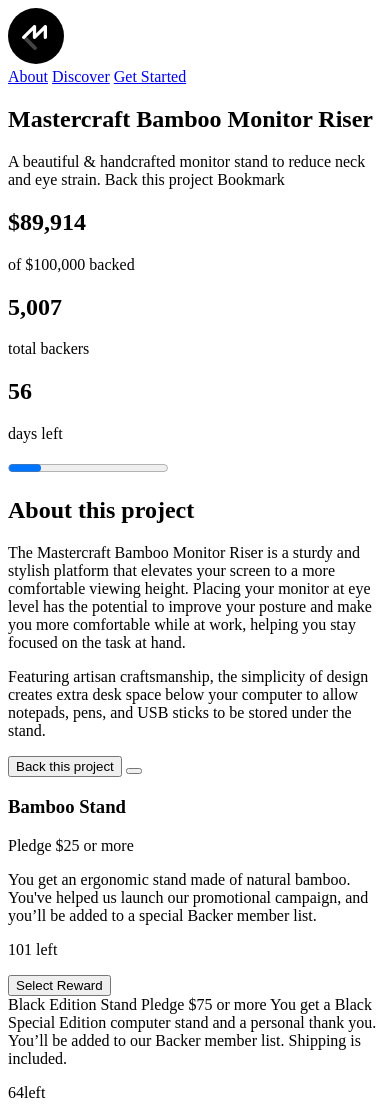
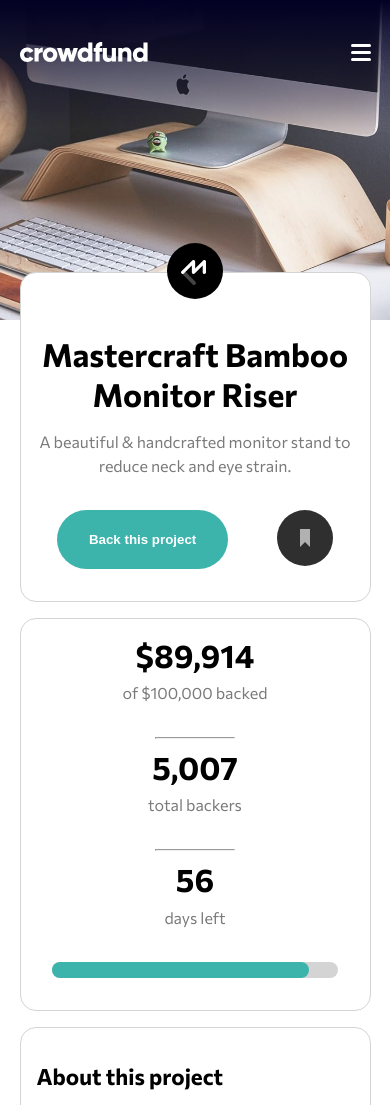
Before and after one commit to P-Saw/Crowdfunding-product-page, a plain HTML site: page index.html in a window 390 px wide. Shown: the top 1105 px of the page. Drawn offline with Linux system fonts and the light colour scheme.

Commit message:
mobile version ready // no modal // no desktop

```diff
--- a/index.html
+++ b/index.html
@@ -5,15 +5,17 @@
   <meta name="viewport" content="width=device-width, initial-scale=1.0">
   <title>Crowdfunding product page</title>
   <link rel="stylesheet" type="text/css" href="style.css">
+  <script src="js.js" defer></script>
 </head>
 
 <body>
   <header>
+    <div class="header-wrapper">
       <div class="navbar">
-      <div class="logo">
-        <img src="./images/logo-mastercraft.svg" alt="">
+        <div class="text-logo">
+          <img src="./images/logo.svg" alt="">
         </div>
-      <nav>
+        <nav class="nav">
           <a href="#">About</a>
           <a href="#">Discover</a>
           <a href="#">Get Started</a>
@@ -22,28 +24,36 @@
           <div class="icon-hamburger"></div>
         </div>
       </div>
+    </div>
   </header>
   <main>
     <section class="first-container">
+      <div class="logo">
+        <img src="./images/logo-mastercraft.svg" alt="">
+      </div>
       <h1>Mastercraft Bamboo Monitor Riser</h1>
-      A beautiful & handcrafted monitor stand to reduce neck and eye strain.
-      Back this project
-      Bookmark
+      <p>A beautiful & handcrafted monitor stand to reduce neck and eye strain.</p>
+      <div class="first-container-btns">
+        <button class="btn back-this-project-btn">Back this project</button>
+        <button class="btn-bookmark"><img src="./images/icon-bookmark.svg" alt=""></button>
+      </div>
     </section>
     <section class="progress-container">
       <div class="total-backed">
         <h1>$89,914</h1>
         <p>of $100,000 backed</p>
       </div>
+      <hr>
       <div class="total-backers">
         <h1>5,007</h1>
         <p>total backers</p>
       </div>
+      <hr>
       <div class="days-left">
         <h1>56</h1>
         <p>days left</p>
       </div>
-      <progress></progress>
+      <progress value="89.9" max="100"></progress>
     </section>
     <section class="about-container">
       <h2>About this project</h2>
@@ -56,11 +66,6 @@
         Featuring artisan craftsmanship, the simplicity of design creates extra desk space below your computer
         to allow notepads, pens, and USB sticks to be stored under the stand.
       </p>
-      <div class="about-section-btns">
-        <button class="btn">Back this project</button>
-        <button class="bookmark"></button>
-      </div>
-
       <div class="about-offer">
         <h3>Bamboo Stand</h3>
         <span class="price">Pledge $25 or more</span>
@@ -68,23 +73,27 @@
           You get an ergonomic stand made of natural bamboo. You've helped us launch our promotional campaign, and
           you’ll be added to a special Backer member list.
         </p>
-        <p><span class="number-of-offerts-left">101</span> left</p>
+        <p class="number-left"><span class="number-of-offerts-left">101</span> left</p>
         <button class="btn">Select Reward</button>
       </div>
       <div class="about-offer">
-        Black Edition Stand
+        <h3>Black Edition Stand</h3>
         <span class="price">Pledge $75 or more</span>
+        <p>
           You get a Black Special Edition computer stand and a personal thank you. You’ll be added to our Backer
           member list. Shipping is included.
-        <p><span class="number-of-offerts-left">64</span>left</p>
+        </p>
+        <p class="number-left"><span class="number-of-offerts-left">64</span>left</p>
         <button class="btn">Select Reward</button>
       </div>
-      <div class="about-offer">
-        Mahogany Special Edition
+      <div class="about-offer out-of-stock">
+        <h3>Mahogany Special Edition</h3>
         <span class="price">Pledge $200 or more</span>
+        <p>
           You get two Special Edition Mahogany stands, a Backer T-Shirt, and a personal thank you. You’ll be added
           to our Backer member list. Shipping is included.
-        <p><span class="number-of-offerts-left">0</span> left</p>
+        </p>
+        <p class="number-left"><span class="number-of-offerts-left">0</span> left</p>
         <button class="btn btn-out">Out of Stock</button>
       </div>
     </section>
--- /dev/null
+++ b/js.js
@@ -0,0 +1,9 @@
+// MENU HAMBURGER TOGGLE//
+
+const hamburgerBtn = document.querySelector('.menu-hamburger');
+const navbar = document.querySelector('.nav');
+
+hamburgerBtn.addEventListener('click', () =>{
+        hamburgerBtn.classList.toggle('open');
+        navbar.classList.toggle('nav-open')
+});
--- a/style.css
+++ b/style.css
@@ -0,0 +1,259 @@
+@import url('https://fonts.googleapis.com/css2?family=Commissioner:wght@400;500;700&display=swap');
+
+*,*::after,*::before{
+    box-sizing: border-box;
+}
+
+html, body{
+    padding: 0;
+    margin: 0;
+    font-family: 'Commissioner', sans-serif;
+}
+
+/*  =======
+    HEADER
+    =======*/
+
+header{
+    position: relative;
+    background: url(./images/image-hero-mobile.jpg) no-repeat center center/cover;
+    min-height: 20rem;
+    margin-bottom: -3rem;
+}
+
+.header-wrapper{
+    position: absolute;
+    width: 100%;
+    top: 0;
+    min-height: 20rem;
+    background: linear-gradient(180deg, rgba(2,0,36,1) 0%, rgba(255,255,255,0) 40%);
+}
+
+.navbar{
+    padding-top: 2rem;
+    margin: auto;
+    width: 90%;
+    display: flex;
+    align-items: center;
+    justify-content: space-between;
+}
+
+.text-logo{
+    display: flex;
+}
+
+.nav{
+    display: flex;
+    flex-direction: column;
+    align-items: flex-start;
+    position: absolute;
+    top: 5rem;
+    width: 90%;
+    background-color: white;
+    border-radius: 1rem;
+    transform: scaleY(0);
+    transform-origin: top;
+    transition: transform .3s ease-in;
+    z-index: 3;
+}
+.nav-open{
+    transform: scaleY(1);
+}
+.nav a{
+    width: 100%;
+    text-decoration: none;
+    color: hsl(0, 0%, 0%);
+    font-weight: 700;
+    padding: 1.5rem;
+    border-bottom: 1px rgb(212, 212, 212) solid;
+}
+.nav a:last-child{
+    border-radius: 0 0 1rem 1rem ;
+}
+
+/* HAMBURGER ICON */
+
+.menu-hamburger{
+    position: relative;
+    display: flex;
+    justify-content: center;
+    align-items: center;
+    width: 20px;
+    height: 40px;
+    cursor: pointer;
+    transition: transform .5s ease-in-out;
+}
+
+.icon-hamburger{
+    width: 20px;
+    height: 3px;
+    background: #fff;
+    border-radius: 5px;
+    transition: transform .5s ease-in-out, background .5s ease-in-out;
+}
+
+.icon-hamburger::before,
+.icon-hamburger::after{
+    content: '';
+    position: absolute;
+    width: 20px;
+    height: 3px;
+    background: #fff;
+    border-radius: 5px;
+    transition: transform .5s ease-in-out;
+}
+
+.icon-hamburger::before{
+    transform: translateY(-7px);
+}
+
+.icon-hamburger::after{
+    transform: translateY(7px);
+}
+
+.menu-hamburger.open .icon-hamburger{
+    transform: translateX(-50px);
+    background: transparent;
+}
+
+.menu-hamburger.open .icon-hamburger::before{
+    transform: rotate(45deg) translate(35px, -35px);
+}
+
+.menu-hamburger.open .icon-hamburger::after{
+    transform: rotate(-45deg) translate(35px, 35px);
+}
+
+/*  ===============
+    MAIN - SECTIONS
+    ===============*/
+main{
+    display: flex;
+    flex-direction: column;
+    align-items: center;
+    justify-content: center;
+    gap: 1rem;
+    width: 100%;
+}
+/* SECTION HEADINGS PHARAGRAPHS GLOBAL */
+section{
+    width: 90%;
+    border: 1px rgb(212, 212, 212) solid;
+    border-radius: 1rem;
+    text-align: center;
+    padding: 1rem;
+}
+h1{
+    font-size: 2rem;
+    margin: 0;
+}
+h2{
+    font-size: 1.4rem;
+    margin-bottom: 2rem;
+}
+h3{
+    font-size: 1.1rem;
+}
+p{
+    font-size: 1rem;
+    color: hsl(0, 0%, 48%);
+    line-height: 1.5rem;
+    padding-bottom: 1rem;
+}
+/* BUTTONS */
+.btn{
+    color: white;
+    background-color: hsl(176, 50%, 47%);
+    border: none;
+    border-radius: 2rem;
+    padding: 1rem 2rem;
+    font-weight: 700;
+    cursor: pointer;
+}
+.btn:hover{
+    background-color: hsl(176, 72%, 28%);
+}
+.btn-out{
+    background-color: hsl(0, 0%, 48%);
+}
+.btn-out:hover{
+    background-color: hsl(0, 0%, 48%);
+}
+.first-container-btns{
+    display: flex;
+    justify-content: space-around;
+    margin-bottom: 1rem;
+}
+.btn-bookmark{
+    border:none;
+    border-radius: 50%;
+    padding: 0;
+    cursor: pointer;
+    background-color: white;
+}
+.btn-bookmark img{
+    padding-left: 0.5rem;
+}
+
+/* FIRST CONTAINER */
+.first-container{
+    background-color: white;
+    z-index: 2;
+}
+.logo{
+    margin-top: -2.9rem;
+    margin-bottom: 2rem;
+}
+
+/* PROGRESS CONTAINER */
+.progress-container p{
+    margin-top: 0.4rem;
+}
+hr{
+    width: 5rem;
+    color: rgb(212, 212, 212);
+}
+progress{
+    appearance: none;
+    width: 90%;
+    height: 1rem;
+    margin-bottom: 1rem;
+}
+progress::-webkit-progress-bar{
+    background-color: rgb(212, 212, 212);
+    border-radius: 1rem;
+}
+progress::-webkit-progress-value{
+    background-color: hsl(176, 50%, 47%);
+    border-radius: 1rem;
+}
+
+/* ABOUT CONTAINER */
+.about-container{
+    text-align: left;
+    z-index: 1;
+}
+.about-offer{
+    width: 90%;
+    margin: auto;
+    border: 1px rgb(212, 212, 212) solid;
+    border-radius: 1rem;
+    padding: 1rem 1.5rem;
+    margin-bottom: 1rem;
+}
+.price{
+    color: hsl(176, 50%, 47%);
+    font-weight: 700;
+}
+.number-of-offerts-left{
+    color: black;
+    font-weight: 700;
+    font-size: 2rem;
+    margin-right: 0.5rem;
+}
+.number-left{
+    display: flex;
+}
+.out-of-stock{
+    opacity: 0.5;
+}
```
Lines whose indentation alone changed are shown as unchanged.
